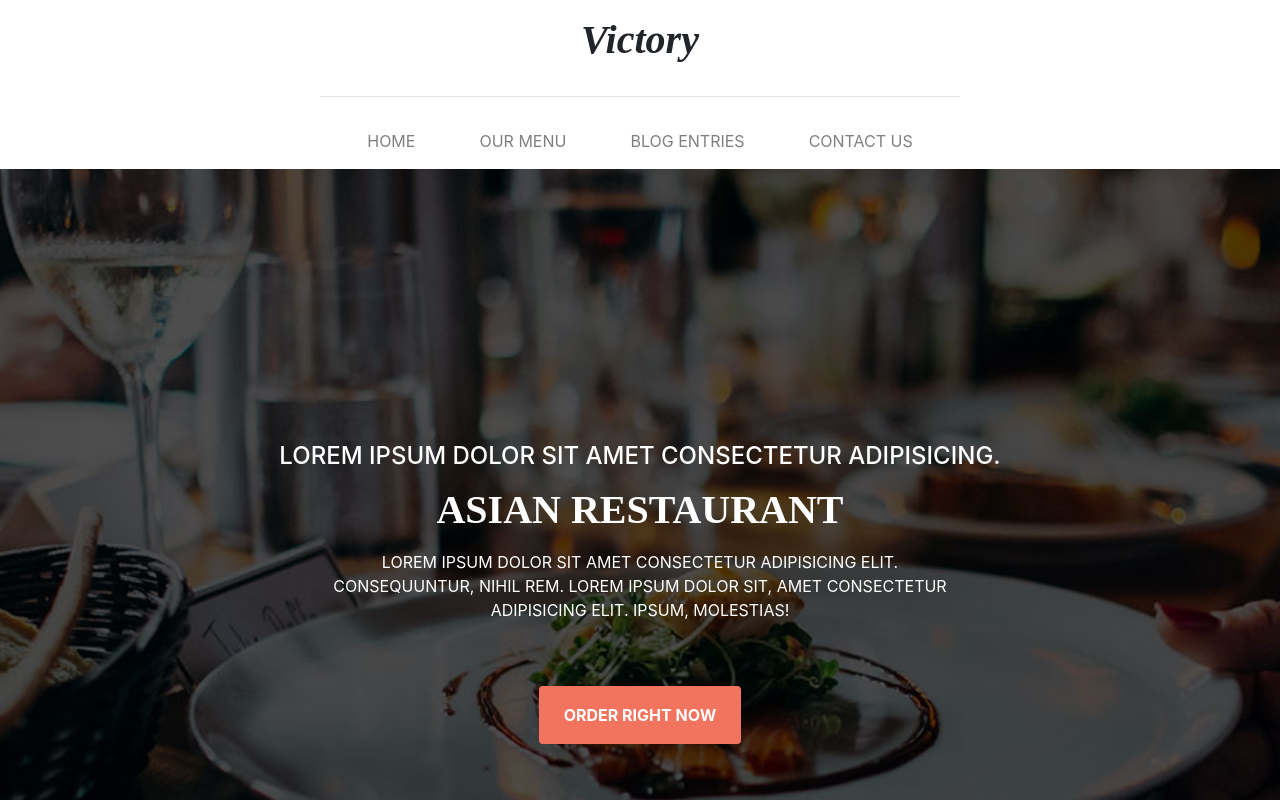
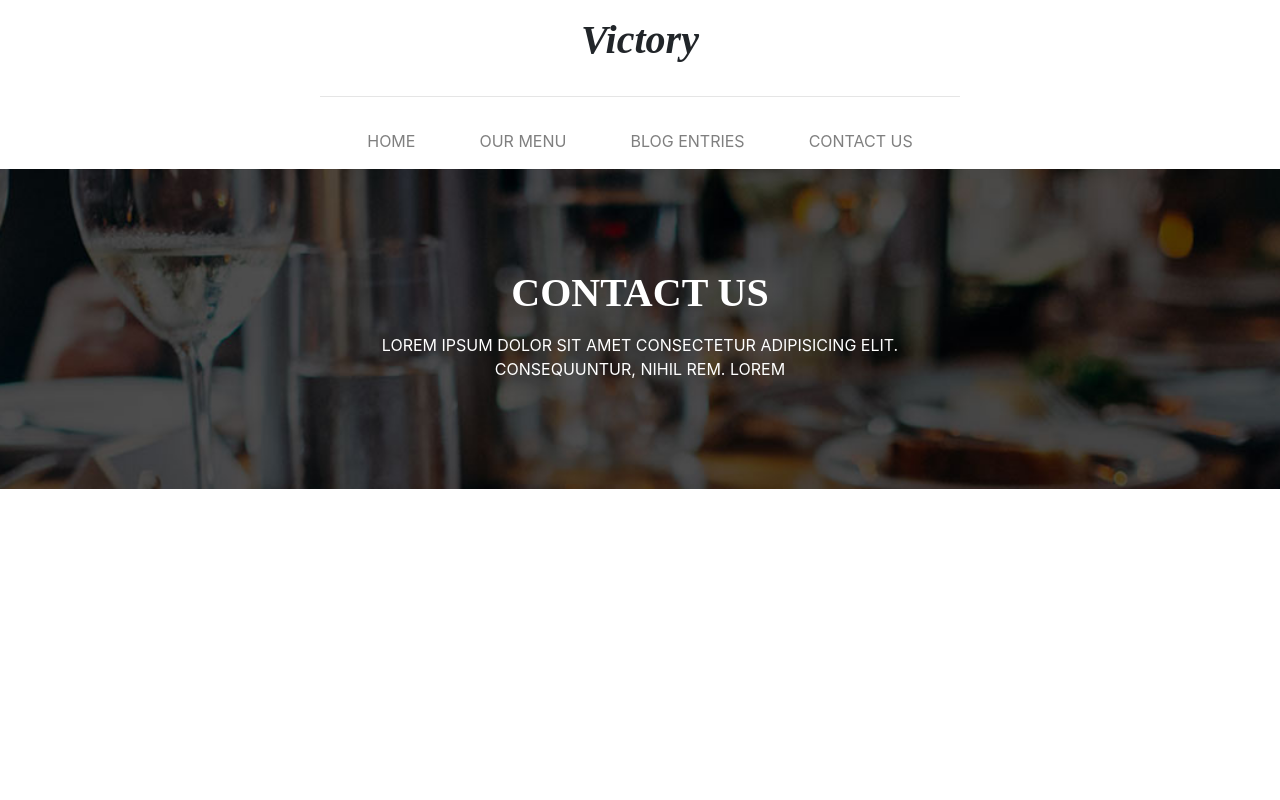
Before and after one commit to JamilaaH/html-sass-bootstrap-victory-miniprojet, a website: page public/html/contact.html in a window 1280 px wide. Shown: the top 800 px of the page. Drawn offline with Linux system fonts and the light colour scheme; a web font is replaced by a local one.

Commit message:
mkdir public/html et header de contact

```diff
--- a/contact.html
+++ b/public/html/contact.html
@@ -4,7 +4,7 @@
     <meta charset="UTF-8">
     <meta name="viewport" content="width=device-width, initial-scale=1.0">
     <title>Victoria - contact</title>
-    <link rel="stylesheet" href="./public/css/app.css">
+    <link rel="stylesheet" href="../css/app.css">
 </head>
 <body>
 
@@ -24,7 +24,7 @@
                 <ul class="navbar-nav mx-auto text-uppercase">
 
                     <li class="nav-item mx-4">
-                        <a class="nav-link text-center" href="#">Home</a>
+                        <a class="nav-link text-center" href="../../index.html">Home</a>
                     </li>
 
                     <li class="nav-item mx-4">
@@ -35,23 +35,20 @@
                     </li>
 
                     <li class="nav-item mx-4">
-                        <a class="nav-link text-center" href="./contact.html">contact us</a>
+                        <a class="nav-link text-center" href="#">contact us</a>
                     </li>
 
                 </ul>
 
             </div>
         </nav>
-        <div id="homefood"
-            class="text-center text-white text-uppercase d-flex align-items-center flex-column justify-content-center">
-            <h4 class="pt-5">Lorem ipsum dolor sit amet consectetur adipisicing.</h4>
-            <h1 class="spec h1 p-lg-2 p-xl-2">Asian restaurant</h1>
-            <p class="w-50">Lorem ipsum dolor sit amet consectetur adipisicing elit. Consequuntur, nihil rem. Lorem
-                ipsum dolor sit, amet consectetur adipisicing elit. Ipsum, molestias!</p>
-            <button class="btn bg-rose font-weight-bold text-white text-uppercase mt-5 py-3 px-4">order right
-                now</button>
+        <div
+            class="headerbg text-center text-white text-uppercase d-flex align-items-center flex-column justify-content-center">
+            <h1 class="spec h1 p-lg-2 p-xl-2">contact us</h1>
+            <p class="w-50">Lorem ipsum dolor sit amet consectetur adipisicing elit. Consequuntur, nihil rem. Lorem</p>
         </div>
     </header>
 
+
 </body>
 </html>
--- a/src/sass/modules/_header.sass
+++ b/src/sass/modules/_header.sass
@@ -6,3 +6,11 @@ header
         background-position: center center
         background-size: cover
         background-repeat: no-repeat
+
+    .headerbg
+        width: 100%
+        height: 40vh
+        background-image: url("../img/heading-bg.jpg")
+        background-position: center center
+        background-size: cover
+        background-repeat: no-repeat
```
Also changed, not shown: index.html (+1 -1 lines), public/css/app.css.
